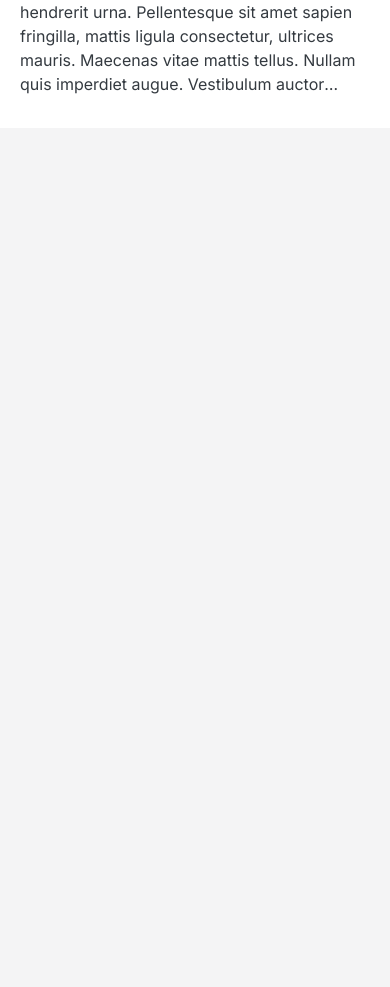
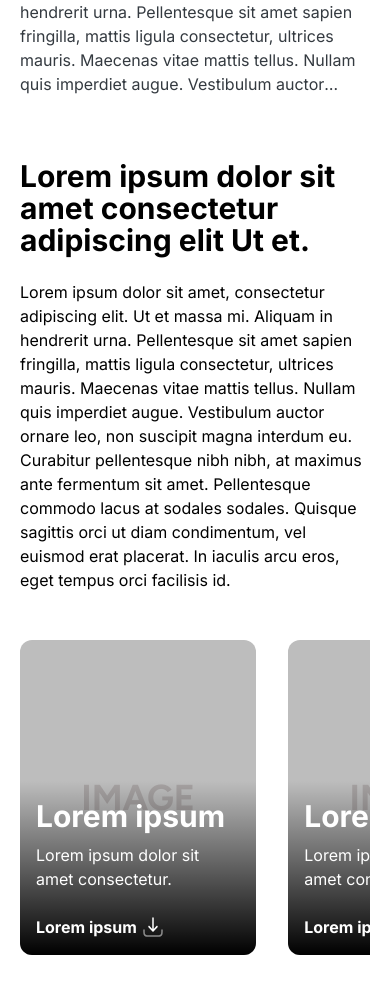
Before and after one commit to Maichind/prueba-tecnica, an Angular app: page / in a window 390 px wide. Shown: the part 3121-4108 px from the top of the page. Before the commit the page ends 3249 px from the top, so only its background shows below. Built offline with nearby package versions, Linux system fonts and the light colour scheme.

Commit message:
feat(organisms): add gallery-carousel component
Sección 3 completa. Carrusel táctil con snap-x nativo en mobile/tablet. Grid estático 4 columnas en desktop. scrollbar-hide en @layer base.

```diff
--- a/src/app/app.html
+++ b/src/app/app.html
@@ -11,3 +11,13 @@
     />
   </div>
 </div>
+
+<div class="w-full bg-white">
+  <div class="max-w-[1542px] flex flex-col bg-white mx-5 md:mx-8 2xl:mx-auto py-8 md:py-12">
+    <app-gallery-carousel
+      title="Lorem ipsum dolor sit amet consectetur adipiscing elit Ut et."
+      description="Lorem ipsum dolor sit amet, consectetur adipiscing elit. Ut et massa mi. Aliquam in hendrerit urna. Pellentesque sit amet sapien fringilla, mattis ligula consectetur, ultrices mauris. Maecenas vitae mattis tellus. Nullam quis imperdiet augue. Vestibulum auctor ornare leo, non suscipit magna interdum eu. Curabitur pellentesque nibh nibh, at maximus ante fermentum sit amet. Pellentesque commodo lacus at sodales sodales. Quisque sagittis orci ut diam condimentum, vel euismod erat placerat. In iaculis arcu eros, eget tempus orci facilisis id."
+      [items]="galleryItems"
+    />
+  </div>
+</div>
--- a/src/app/app.ts
+++ b/src/app/app.ts
@@ -1,13 +1,15 @@
 import { Component, signal } from '@angular/core';
 import { IHero } from '@interfaces/hero.interface';
 import { IArticle } from '@interfaces/article.interface';
-import { ARTICLES_DATA, HERO_DATA } from '@constants/mock-data';
 import { HeroCard } from "./shared/organisms/hero-card/hero-card";
+import { IGalleryItem } from '@interfaces/gallery-item.interface';
 import { ArticleGrid } from "./shared/organisms/article-grid/article-grid";
+import { ARTICLES_DATA, GALLERY_DATA, HERO_DATA } from '@constants/mock-data';
+import { GalleryCarousel } from "./shared/organisms/gallery-carousel/gallery-carousel";
 
 @Component({
   selector: 'app-root',
-  imports: [HeroCard, ArticleGrid],
+  imports: [HeroCard, ArticleGrid, GalleryCarousel],
   templateUrl: './app.html',
   styleUrl: './app.css'
 })
@@ -16,4 +18,5 @@ export class App {
 
   heroData: IHero = HERO_DATA;
   articles: IArticle[] = ARTICLES_DATA;
+  galleryItems: IGalleryItem[] = GALLERY_DATA;
 }
--- /dev/null
+++ b/src/app/shared/organisms/gallery-carousel/gallery-carousel.html
@@ -0,0 +1,29 @@
+<section aria-labelledby="gallery-title">
+  <div class="flex flex-col gap-12">
+    <div class="flex flex-col gap-6">
+      <h2 id="gallery-title" class="text-3xl md:text-5xl font-bold text-black leading-8 md:leading-14.5">
+        {{ title }}
+      </h2>
+      <p class="text-base text-black leading-6">
+        {{ description }}
+      </p>
+    </div>
+
+    <div class="lg:hidden overflow-hidden">
+      <div class="flex gap-8 overflow-x-auto scrollbar-hide snap-x snap-mandatory" role="region"
+        aria-label="Carrusel de galería" tabindex="0">
+        @for (item of items; track item.imageAlt) {
+        <div class="w-[67.5%] md:w-[55%] shrink-0 snap-start first:ml-0">
+          <app-gallery-card [item]="item" />
+        </div>
+        }
+      </div>
+    </div>
+
+    <div class="hidden lg:grid lg:grid-cols-4 gap-8">
+      @for (item of items; track item.imageAlt) {
+      <app-gallery-card [item]="item" />
+      }
+    </div>
+  </div>
+</section>
--- /dev/null
+++ b/src/app/shared/organisms/gallery-carousel/gallery-carousel.ts
@@ -0,0 +1,15 @@
+import { CommonModule } from '@angular/common';
+import { Component, Input } from '@angular/core';
+import { IGalleryItem } from '@interfaces/gallery-item.interface';
+import { GalleryCard } from "../../molecules/gallery-card/gallery-card";
+
+@Component({
+  selector: 'app-gallery-carousel',
+  imports: [CommonModule, GalleryCard],
+  templateUrl: './gallery-carousel.html',
+})
+export class GalleryCarousel {
+  @Input() title = '';
+  @Input() description = '';
+  @Input() items: IGalleryItem[] = [];
+}
--- a/src/styles.css
+++ b/src/styles.css
@@ -1,5 +1,5 @@
 /* You can add global styles to this file, and also import other style files */
-@import url('https://fonts.googleapis.com/css2?family=Inter:wght@400;500;600;700;800;900&display=swap');
+@import url('https://fonts.googleapis.com/css2?family=Inter:wght@400;500;600;700;800;900&family=Figtree:wght@700&display=swap');
 @import "tailwindcss";
 
 @theme {
@@ -22,4 +22,13 @@
     background-color: var(--color-gray-bg);
     color: var(--color-text-primary);
   }
+
+  .scrollbar-hide {
+    scrollbar-width: none;
+    -ms-overflow-style: none;
+  }
+
+  .scrollbar-hide::-webkit-scrollbar {
+    display: none;
+  }
 }
```
